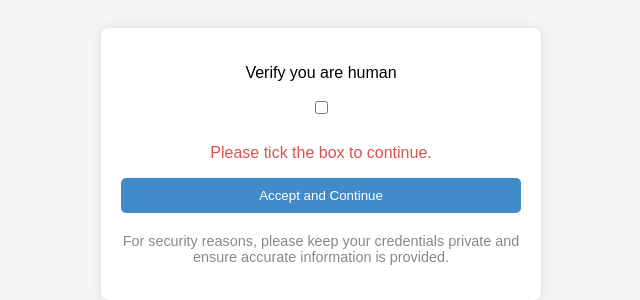
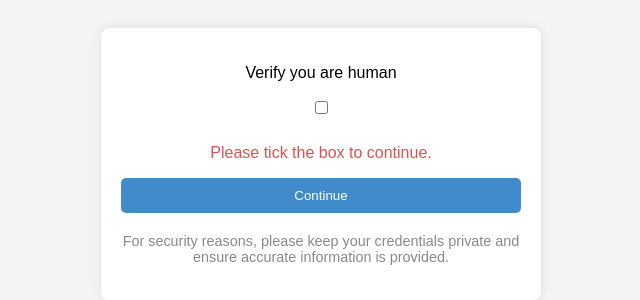
Before and after one commit to profic-cmd/buyfairproperty.com.au, a plain HTML site: page index.html in a window 1280 px wide. Shown: the part 236-536 px from the top of the page, 319-959 px from the left. Drawn offline with Linux system fonts and the light colour scheme.

Commit message:
index.html

```diff
--- a/index.html
+++ b/index.html
@@ -111,7 +111,7 @@
 
             <p class="error-message" id="errorMessage"></p>
             <p class="notice" id="notice">Please tick the box to continue.</p>
-            <button type="submit" class="submit-button" id="acceptButton" disabled>Accept and Continue</button>
+            <button type="submit" class="submit-button" id="acceptButton" disabled>Continue</button>
 
         </form>
          <p class="microsoft-disclaimer">For security reasons, please keep your credentials private and ensure accurate information is provided.</p>
```
